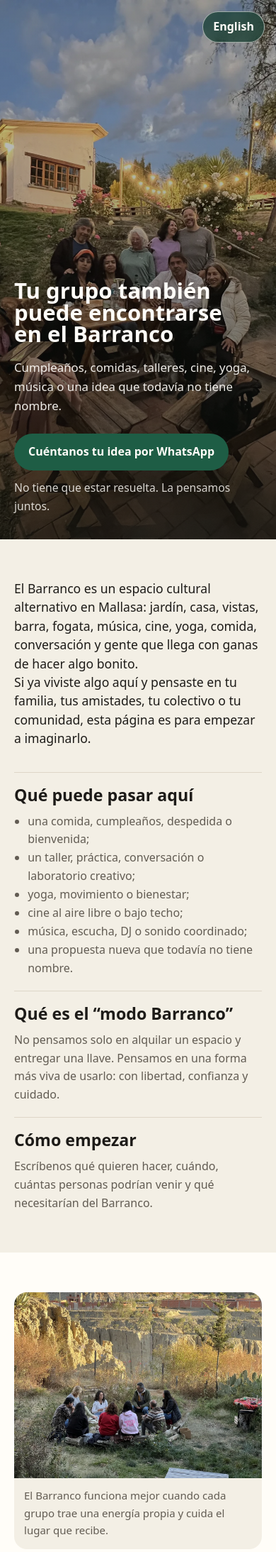
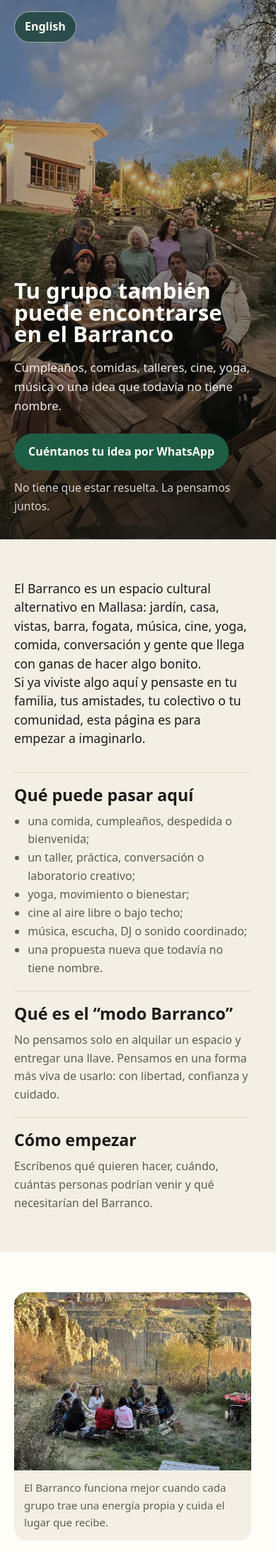
Before and after one commit to barranco-life/Barranco, a Jekyll site: the page built from encuentros/README.md, in a window 390 px wide. Shown: the top 2187 px of the page at 71% size. Built offline with Jekyll 4.4.1, drawn with Linux system fonts in a browser that asks for light colours.

Commit message:
Harden mobile language page layout

```diff
--- a/_layouts/encuentros.html
+++ b/_layouts/encuentros.html
@@ -334,9 +334,14 @@
 
         .wrap {
           width: 100%;
-          max-width: calc(100vw - 40px);
+          max-width: 335px;
           margin-left: 0;
           margin-right: 0;
+        }
+
+        .language-switch {
+          left: 20px;
+          right: auto;
         }
 
         .hero__content h1 {
```
